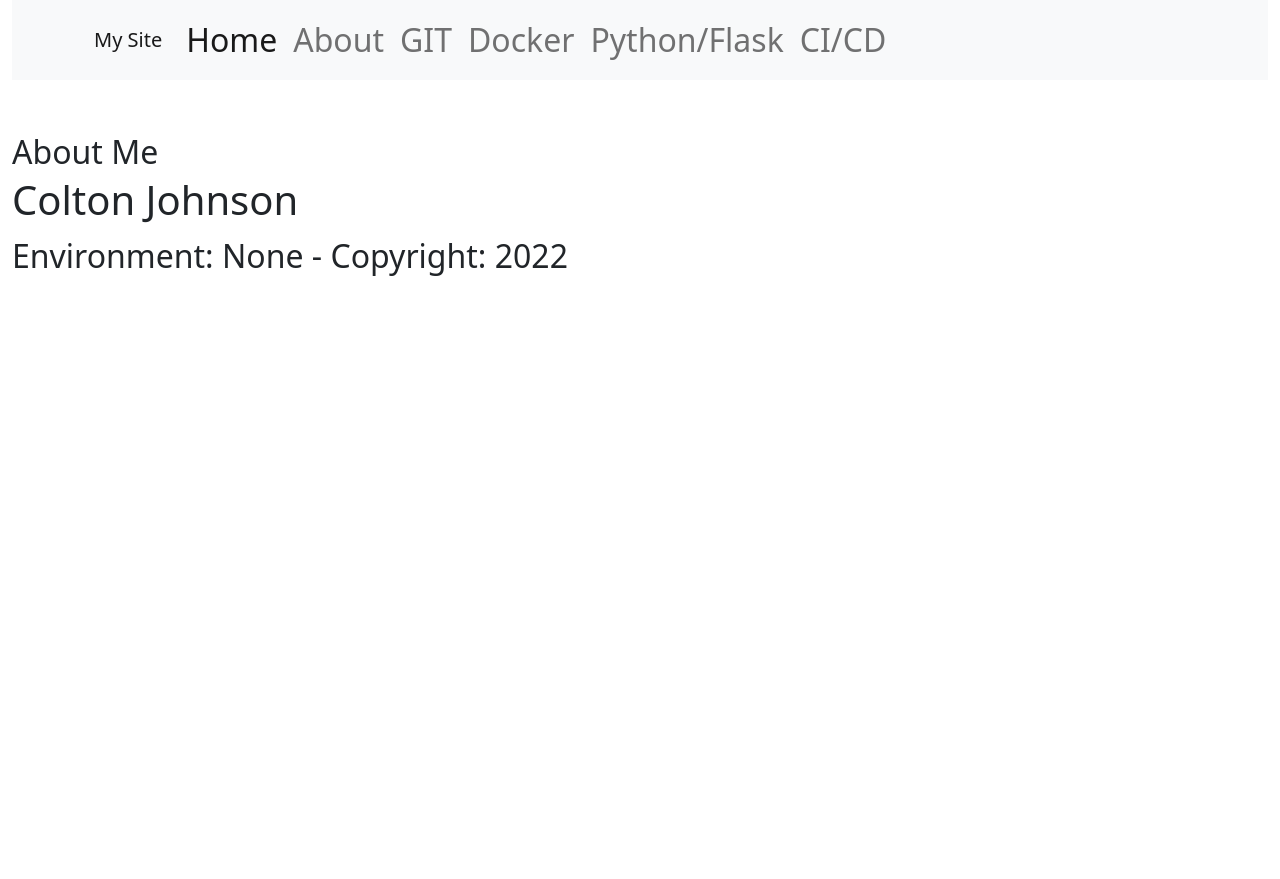
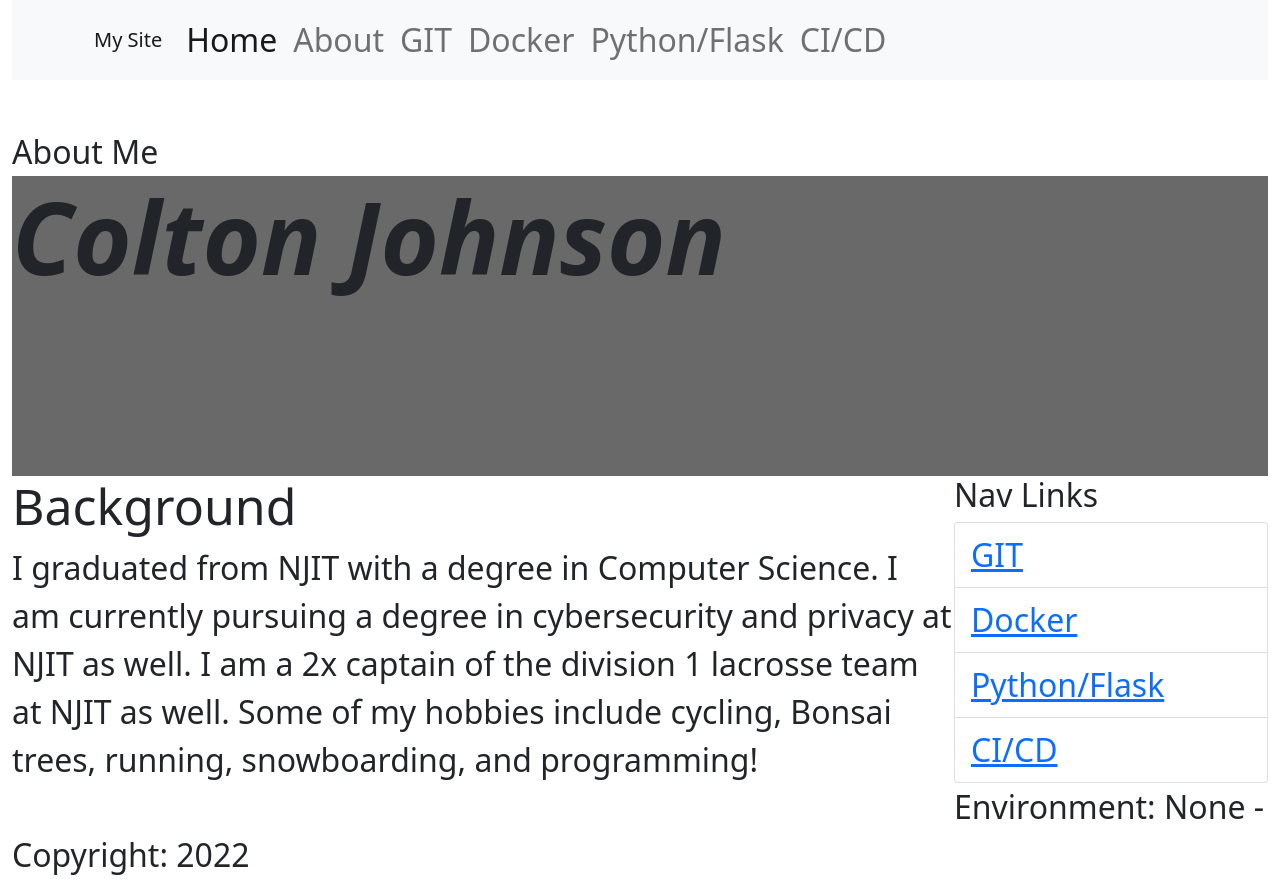
Before and after one commit to coltonj14/docker-flask-project1, a Flask app: page /about in a window 1280 px wide. Before the commit the page ends 276 px from the top, so only its background shows below. Run offline with Flask 2, Linux system fonts and the light colour scheme.

Commit message:
add to about page and add button navigation between pages

```diff
--- a/app/simple_pages/templates/about.html
+++ b/app/simple_pages/templates/about.html
@@ -1,7 +1,28 @@
 {% extends "base.html" %}
 {% block content %}
     About Me
-    <div>
-        <h1>Colton Johnson</h1>
+    <div class="heading darkgrey">
+        <h1 class="font-bg code-snippet">Colton Johnson</h1>
+    </div>
+
+    <div class="content-container">
+        <div class="content">
+            <h1 class="font-md">Background</h1>
+            <p>
+                I graduated from NJIT with a degree in Computer Science. I am currently pursuing a degree in
+                cybersecurity and privacy at NJIT as well. I am a 2x captain of the division 1 lacrosse team
+                at NJIT as well. Some of my hobbies include cycling, Bonsai trees, running, snowboarding, and programming!
+            </p>
+        </div>
+
+        <div class="side-content">
+            <h2>Nav Links</h2>
+            <ul class="list-group">
+                <li class="list-group-item"><a href="{{ url_for('simple_pages.show', page="page1")}}">GIT</a></li>
+                <li class="list-group-item"><a href="{{ url_for('simple_pages.show', page="page2")}}">Docker</a></li>
+                <li class="list-group-item"><a href="{{ url_for('simple_pages.show', page="page3")}}">Python/Flask</a></li>
+                <li class="list-group-item"><a href="{{ url_for('simple_pages.show', page="page4")}}">CI/CD</a></li>
+            </ul>
+        </div>
     </div>
 {% endblock %}
--- a/app/simple_pages/templates/page1.html
+++ b/app/simple_pages/templates/page1.html
@@ -77,6 +77,7 @@
                 <li class="list-group-item"><a href="https://docs.github.com/en">Github Docs</a></li>
                 <li class="list-group-item"><a href="https://git-scm.com/doc">Git Docs</a></li>
             </ul>
+            <a class="btn btn-primary btn-lg" href="{{ url_for('simple_pages.show', page="page2")}}" role="button">Docker</a>
         </div>
 
     </div>
--- a/app/simple_pages/templates/page2.html
+++ b/app/simple_pages/templates/page2.html
@@ -80,6 +80,7 @@
                 <li class="list-group-item"><a href="https://www.docker.com/">Docker.com</a></li>
                 <li class="list-group-item"><a href="https://docs.docker.com/get-started/overview/">Docker Docs</a></li>
             </ul>
+            <a class="btn btn-primary btn-lg" href="{{ url_for('simple_pages.show', page="page3")}}" role="button">Python</a>
 
 
         </div>
--- a/app/simple_pages/templates/page3.html
+++ b/app/simple_pages/templates/page3.html
@@ -187,6 +187,7 @@
                 <li class="list-group-item"><a href="https://flask.palletsprojects.com/en/2.0.x/">Flask</a></li>
                 <li class="list-group-item"><a href="https://github.com/coltonj14/docker-flask-project1">Project on Github</a></li>
             </ul>
+            <a class="btn btn-primary btn-lg" href="{{ url_for('simple_pages.show', page="page4")}}" role="button">CI/CD</a>
         </div>
     </div>
 {% endblock %}
--- a/app/simple_pages/templates/page4.html
+++ b/app/simple_pages/templates/page4.html
@@ -36,6 +36,7 @@
                 <li class="list-group-item"><a href="https://www.martinfowler.com/articles/continuousIntegration.html">Source 1 Martin Fowler</a></li>
                 <li class="list-group-item"><a href="https://www.martinfowler.com/bliki/ContinuousDelivery.html">Source 2 Martin Fowler</a></li>
             </ul>
+            <a class="btn btn-primary btn-lg" href="{{ url_for('simple_pages.show', page="index")}}" role="button">Home</a>
         </div>
 
     </div>
```
